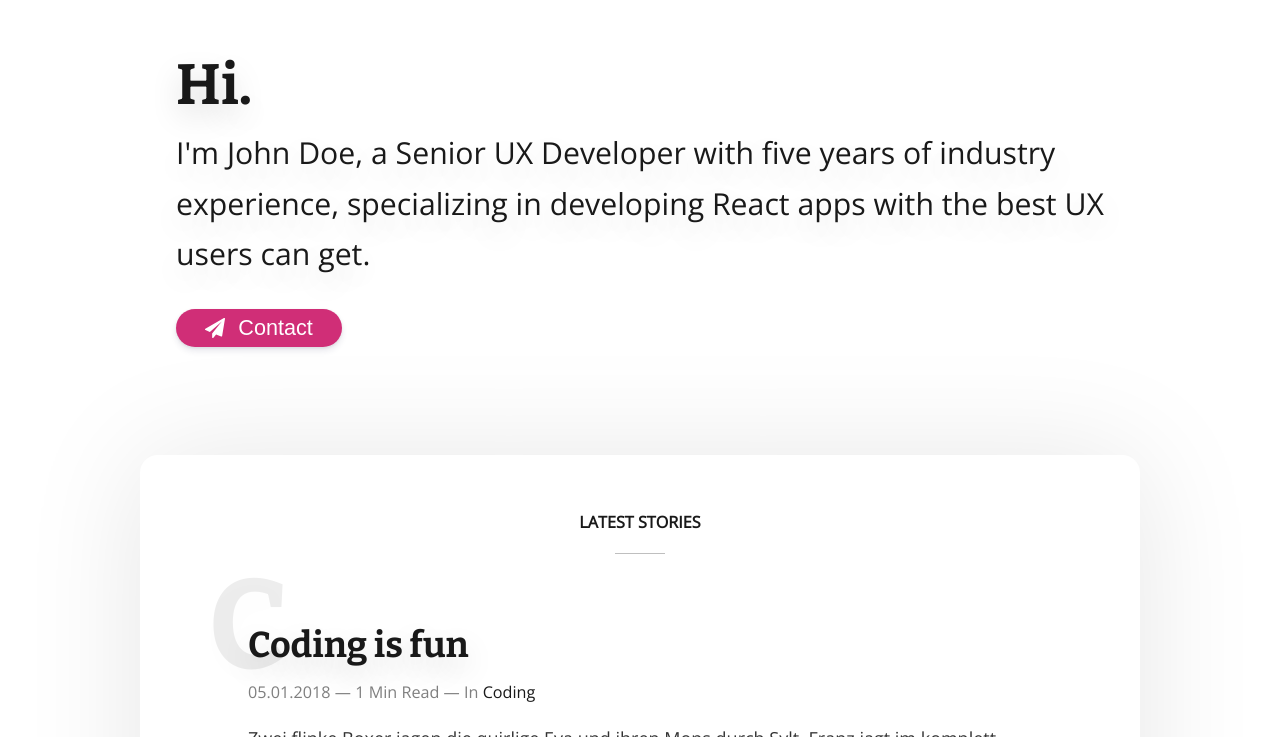
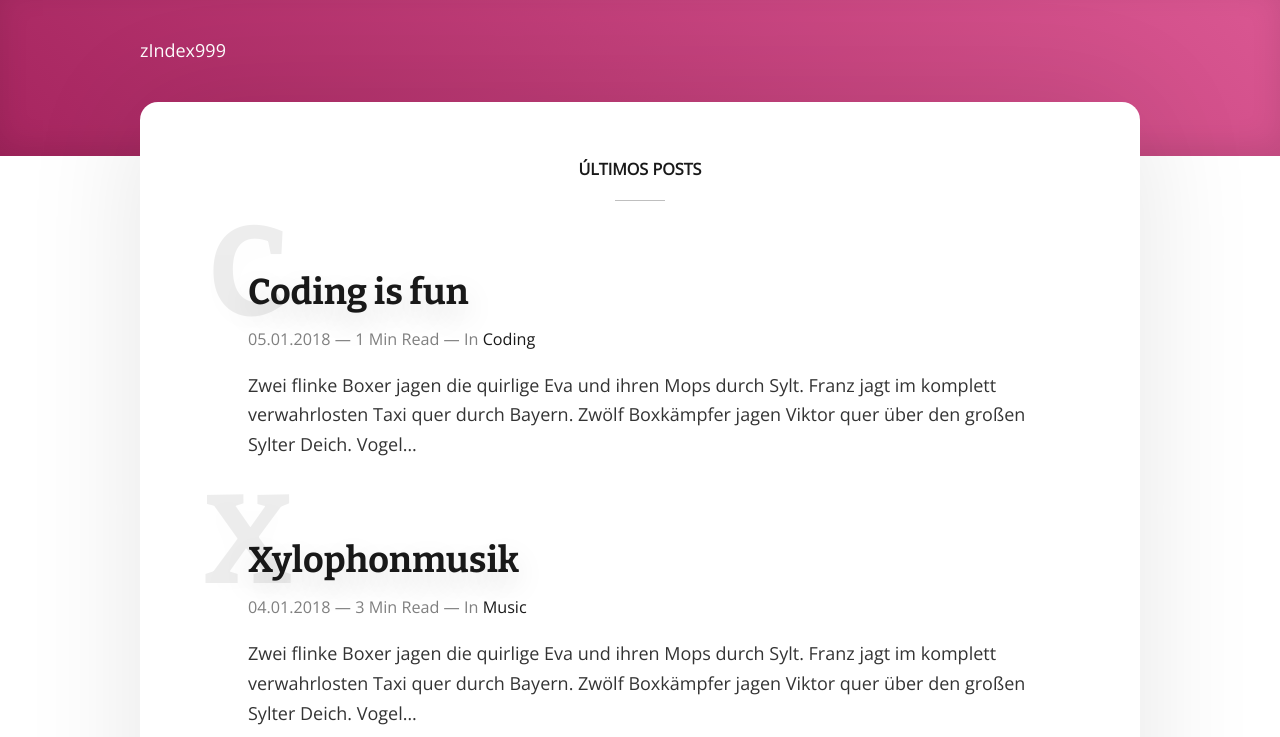
Before and after one commit to vagfsantos/zindex999, a Gatsby site: page / in a window 1280 px wide. Shown: the top 737 px of the page. Built offline with nearby package versions, Linux system fonts and the light colour scheme; Gatsby itself is replaced by a stand-in of ours; some packages are replaced by stand-ins of ours.

Commit message:
Style so

```diff
--- a/config/SiteConfig.js
+++ b/config/SiteConfig.js
@@ -1,28 +1,28 @@
 module.exports = {
-  pathPrefix: '/', // Prefix for all links. If you deploy your site to example.com/portfolio your pathPrefix should be "portfolio"
+  pathPrefix: "/", // Prefix for all links. If you deploy your site to example.com/portfolio your pathPrefix should be "portfolio"
 
-  siteTitle: 'Minimal Blog', // Navigation and Site Title
-  siteTitleAlt: 'Minimal Blog - Gatsby Starter', // Alternative Site title for SEO
-  siteUrl: 'https://minimal-blog.netlify.com', // Domain of your site. No trailing slash!
-  siteLanguage: 'en', // Language Tag on <html> element
-  siteBanner: '/social/banner.jpg', // Your image for og:image tag. You can find it in the /static folder
-  favicon: 'src/favicon.png', // Your image for favicons. You can find it in the /src folder
-  siteDescription: 'Minimal Blog with big typography', // Your site description
-  author: 'LekoArts', // Author for schemaORGJSONLD
-  siteLogo: '/social/logo.png', // Image for schemaORGJSONLD
+  siteTitle: "zIndex999", // Navigation and Site Title
+  siteTitleAlt: "zIndex999 - UX and CSS for front-end developers", // Alternative Site title for SEO
+  siteUrl: "https://zindex999.netlify.com", // Domain of your site. No trailing slash!
+  siteLanguage: "pt-br", // Language Tag on <html> element
+  siteBanner: "/social/banner.jpg", // Your image for og:image tag. You can find it in the /static folder
+  favicon: "src/favicon.png", // Your image for favicons. You can find it in the /src folder
+  siteDescription: "UX and CSS for front-end developers", // Your site description
+  author: "Vagner Ferreira Santos", // Author for schemaORGJSONLD
+  siteLogo: "/social/logo.png", // Image for schemaORGJSONLD
 
   // siteFBAppID: '123456789', // Facebook App ID - Optional
-  userTwitter: '@minimal', // Twitter Username - Optional
-  ogSiteName: 'minimal', // Facebook Site Name - Optional
-  ogLanguage: 'en_US', // Facebook Language
+  userTwitter: "@vagfsantos", // Twitter Username - Optional
+  ogSiteName: "zIndex999", // Facebook Site Name - Optional
+  ogLanguage: "pt_BR", // Facebook Language
 
   // Manifest and Progress color
   // See: https://developers.google.com/web/fundamentals/web-app-manifest/
-  themeColor: '#3498DB',
-  backgroundColor: '#2b2e3c',
+  themeColor: "#3498DB",
+  backgroundColor: "#2b2e3c",
 
   // Settings for typography.js
-  headerFontFamily: 'Bitter',
-  bodyFontFamily: 'Open Sans',
-  baseFontSize: '18px',
+  headerFontFamily: "Bitter",
+  bodyFontFamily: "Open Sans",
+  baseFontSize: "18px"
 };
--- a/src/pages/index.js
+++ b/src/pages/index.js
@@ -1,9 +1,11 @@
-import React from 'react';
-import PropTypes from 'prop-types';
-import { Link, graphql } from 'gatsby';
-import styled from 'styled-components';
-import { Layout, Article, Wrapper, Button, SectionTitle } from 'components';
-import { media } from '../utils/media';
+import React from "react";
+import PropTypes from "prop-types";
+import { Link, graphql } from "gatsby";
+import styled from "styled-components";
+import { Layout, Article, Wrapper, Header, SectionTitle } from "components";
+import { media } from "../utils/media";
+
+import config from "../../config/SiteConfig";
 
 const Content = styled.div`
   grid-column: 2;
@@ -17,50 +19,24 @@ const Content = styled.div`
     padding: 2rem 1.5rem;
   }
   overflow: hidden;
-`;
-
-const Hero = styled.div`
-  grid-column: 2;
-  padding: 3rem 2rem 6rem 2rem;
-  text-shadow: 0 12px 30px rgba(0, 0, 0, 0.15);
-  color: ${props => props.theme.colors.grey.dark};
-
-  p {
-    font-size: 1.68rem;
-    margin-top: -1rem;
-    @media ${media.phone} {
-      font-size: 1.25rem;
-    }
-    @media ${media.tablet} {
-      font-size: 1.45rem;
-    }
-  }
+  margin-top: -3rem;
+  z-index: 9000;
+  position: relative;
+  background-color: white;
 `;
 
 const IndexPage = ({
   data: {
-    allMarkdownRemark: { edges: postEdges },
-  },
+    allMarkdownRemark: { edges: postEdges }
+  }
 }) => (
   <Layout>
     <Wrapper>
-      <Hero>
-        <h1>Hi.</h1>
-        <p>
-          I&apos;m John Doe, a Senior UX Developer with five years of industry experience, specializing in developing
-          React apps with the best UX users can get.
-        </p>
-        <Link to="/contact">
-          <Button big>
-            <svg width="1792" height="1792" viewBox="0 0 1792 1792" xmlns="http://www.w3.org/2000/svg">
-              <path d="M1764 11q33 24 27 64l-256 1536q-5 29-32 45-14 8-31 8-11 0-24-5l-453-185-242 295q-18 23-49 23-13 0-22-4-19-7-30.5-23.5t-11.5-36.5v-349l864-1059-1069 925-395-162q-37-14-40-55-2-40 32-59l1664-960q15-9 32-9 20 0 36 11z" />
-            </svg>
-            Contact
-          </Button>
-        </Link>
-      </Hero>
+      <Header>
+        <Link to="/">{config.siteTitle}</Link>
+      </Header>
       <Content>
-        <SectionTitle>Latest stories</SectionTitle>
+        <SectionTitle>Últimos posts</SectionTitle>
         {postEdges.map(post => (
           <Article
             title={post.node.frontmatter.title}
@@ -82,9 +58,9 @@ export default IndexPage;
 IndexPage.propTypes = {
   data: PropTypes.shape({
     allMarkdownRemark: PropTypes.shape({
-      edges: PropTypes.array.isRequired,
-    }),
-  }).isRequired,
+      edges: PropTypes.array.isRequired
+    })
+  }).isRequired
 };
 
 export const IndexQuery = graphql`
```
